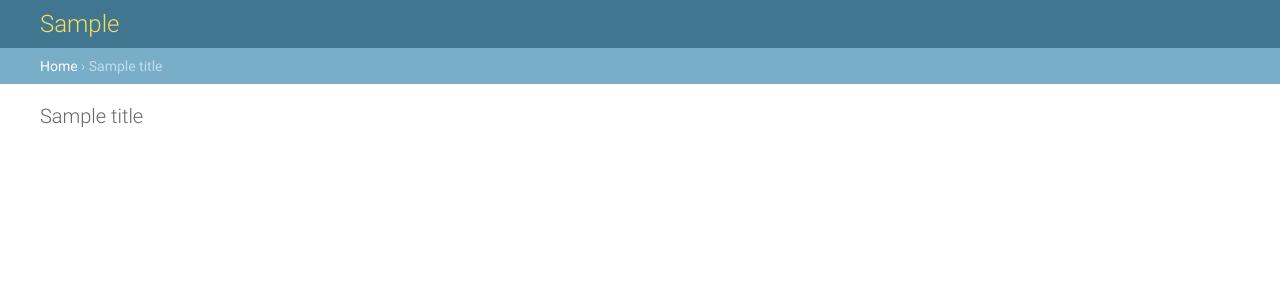
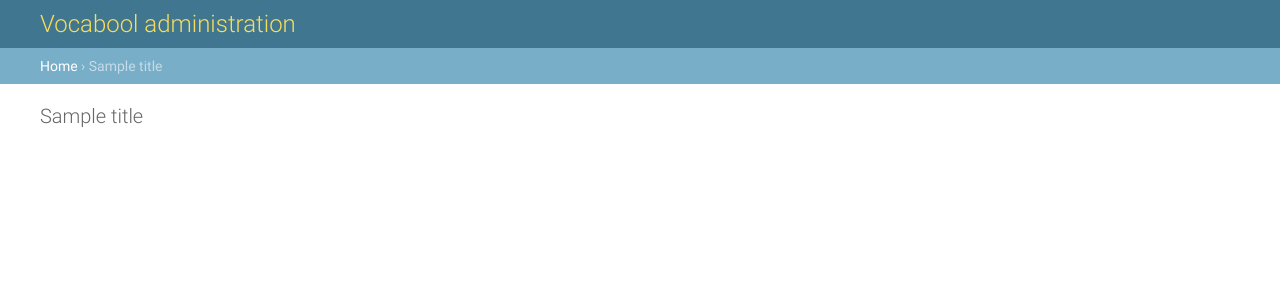
Before and after one commit to alcesleo/vocabool, a Django app: template templates/admin/base_site.html in a window 1280 px wide. Shown: the top 300 px of the page. Run offline with Django 3.2, Linux system fonts and the light colour scheme; the template is opened without the code that fills it: most values are stand-ins (such as "Sample title", 1, 10 or a date in 2020).

Commit message:
Custom admin title

```diff
--- a/templates/admin/base_site.html
+++ b/templates/admin/base_site.html
@@ -3,7 +3,7 @@
 {% block title %}{{ title }} | {{ site_title }}{% endblock %}
 
 {% block branding %}
-<h1 id="site-name"><a href="{% url 'admin:index' %}">{{ site_header }}</a></h1>
+<h1 id="site-name">Vocabool administration</h1>
 {% endblock %}
 
 {% block nav-global %}{% endblock %}
--- a/vocabool/settings.py
+++ b/vocabool/settings.py
@@ -23,6 +23,7 @@ SECRET_KEY = '1&*)1_0&zavd7)#b6v3gfyp(9ike6%(!!jvv-o*-gsw@o*bwlj'
 DEBUG = True
 
 TEMPLATE_DEBUG = True
+TEMPLATE_DIRS = [os.path.join(BASE_DIR, 'templates')]
 
 ALLOWED_HOSTS = []
 
```
